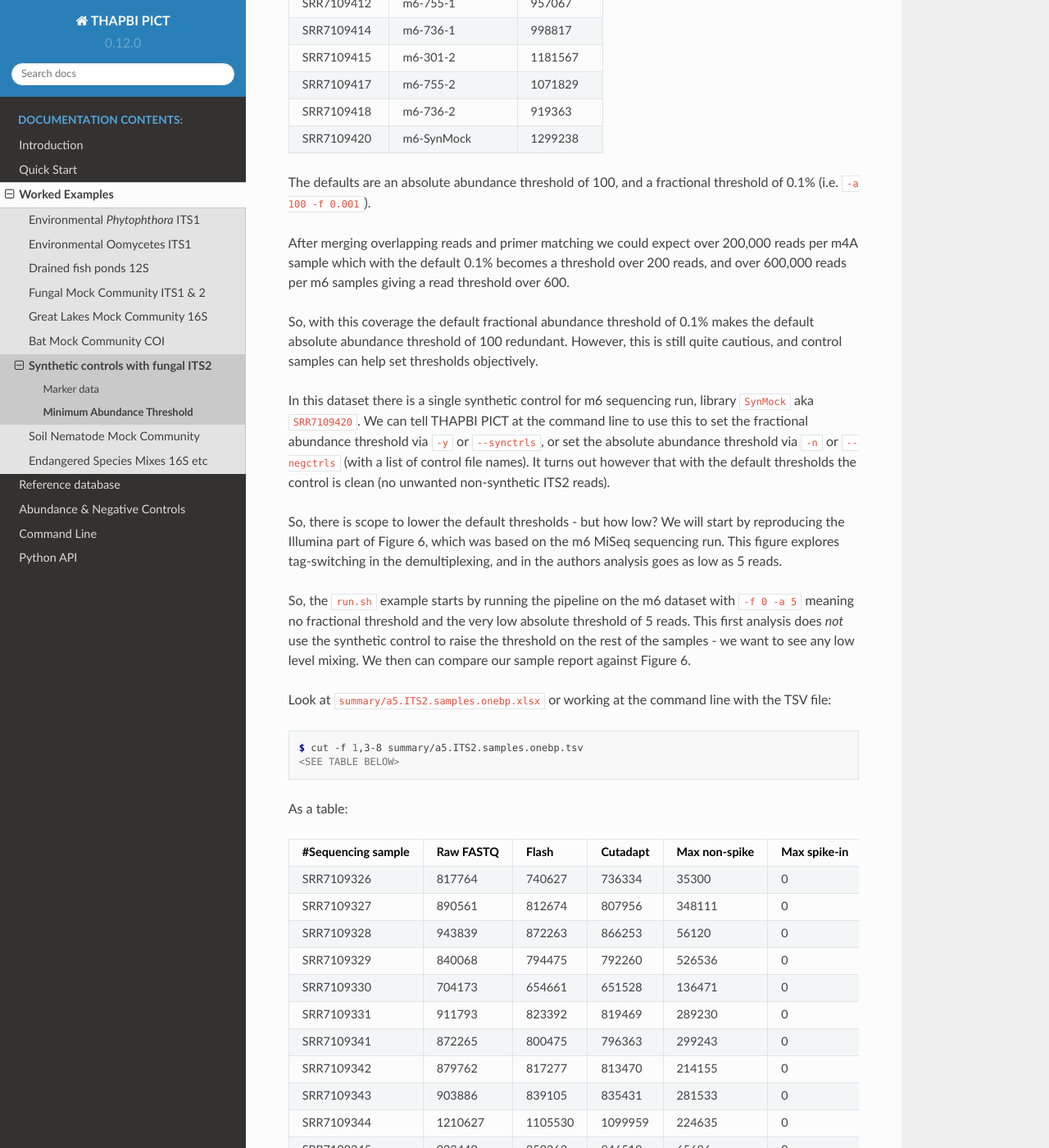
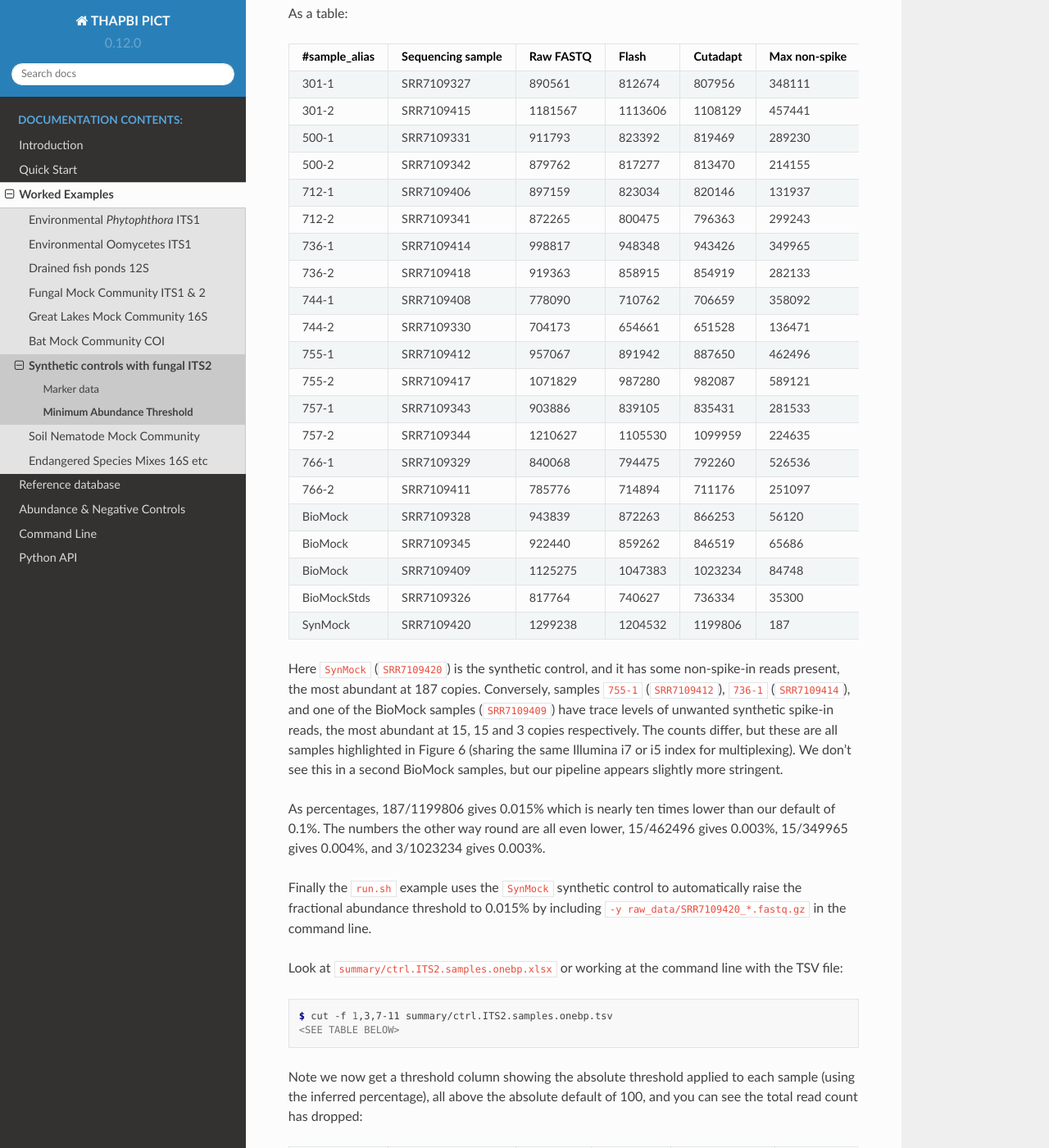
Before and after one commit to peterjc/thapbi-pict, a Sphinx documentation site: the page built from docs/examples/synthetic_mycobiome/abundance.rst, in a window 1280 px wide and 1400 px high, scrolled down 1896 px. Shown: the whole window at 82% size. Built offline with Sphinx 7.4.7 and the Read the Docs theme 2.0.0, drawn with Linux system fonts in a browser that asks for light colours; pages that are not in the unit, such as notebooks, are missing from menus; some of the changed text lies outside the part shown.

Commit message:
Focus on the m6 plate only

```diff
--- a/docs/examples/synthetic_mycobiome/abundance.rst
+++ b/docs/examples/synthetic_mycobiome/abundance.rst
@@ -2,46 +2,11 @@ Minimum Abundance Threshold
 ===========================
 
 With less samples multiplexed per sample than our own work (which guided the
-default settings), these samples were sequenced at much higher depth.
-The m4A plate has from 237,351 to 334,852 raw reads:
+default settings), these samples were sequenced at much higher depth:
 
 .. code:: console
 
-    $ grep -E "(name|m4A)" metadata.tsv | cut -f 1,2,4
-    <SEE TABLE BELOW>
-
-As a table:
-
-============= =================== ==========
-run_accession library_name        read_count
-============= =================== ==========
-SRR7109334    m4A-301-1           270478
-SRR7109346    m4A-mock3-32000b    290925
-SRR7109347    m4A-766-2           324127
-SRR7109348    m4A-mock3-32000am4A 296832
-SRR7109349    m4A-mock3-16000m4A  284316
-SRR7109350    m4A-766-1           302345
-SRR7109352    m4A-744-2           258138
-SRR7109353    m4A-301-2           296226
-SRR7109355    m4A-757-2           277106
-SRR7109358    m4A-stds            237351
-SRR7109377    m4A-736-1           279896
-SRR7109379    m4A-500-1           334852
-SRR7109380    m4A-757-1           282080
-SRR7109382    m4A-755-2           296389
-SRR7109383    m4A-500-2           275990
-SRR7109384    m4A-744-1           284153
-SRR7109385    m4A-736-2           264055
-SRR7109386    m4A-712-2           242161
-SRR7109387    m4A-712-1           265985
-SRR7109388    m4A-755-1           305617
-============= =================== ==========
-
-The second plate we are looking at, m6, has even higher depth:
-
-.. code:: console
-
-    $ grep -E "(name|m6)" metadata.tsv | cut -f 1,2,4
+    $ cut -f 1,2,5 metadata.tsv
     <SEE TABLE BELOW>
 
 As a table:
@@ -73,79 +38,130 @@ SRR7109420    m6-SynMock      1299238
 ============= =============== ==========
 
 The defaults are an absolute abundance threshold of 100, and a fractional
-threshold of 0.1% (i.e. ``-a 100 -f 0.001``).
-
-After merging overlapping reads and primer matching we could expect over 200,000
-reads per m4A sample which with the default 0.1% becomes a threshold over 200
-reads, and over 600,000 reads per m6 samples giving a read threshold over 600.
+threshold of 0.1% (i.e. ``-a 100 -f 0.001``). After merging overlapping reads
+and primer matching we could expect over 650,000 reads per m6 sample, giving a
+threshold over 650 reads.
 
 So, with this coverage the default fractional abundance threshold of 0.1% makes
-the default absolute abundance threshold of 100 redundant. However, this is
-still quite cautious, and control samples can help set thresholds objectively.
+the default absolute abundance threshold of 100 redundant. However, on this
+dataset our defaults are quite cautious, and control samples can help set
+thresholds objectively.
 
 In this dataset there is a single synthetic control for m6 sequencing run,
 library ``SynMock`` aka ``SRR7109420``. We can tell THAPBI PICT at the command
 line to use this to set the fractional abundance threshold via ``-y`` or
 ``--synctrls``, or set the absolute abundance threshold via ``-n`` or
 ``--negctrls`` (with a list of control file names). It turns out however that
-with the default thresholds the control is clean (no unwanted non-synthetic ITS2
-reads).
+with the default thresholds the control is clean (no unwanted non-synthetic
+ITS2 reads).
 
 So, there is scope to lower the default thresholds - but how low? We will start
 by reproducing the Illumina part of Figure 6, which was based on the m6 MiSeq
 sequencing run. This figure explores tag-switching in the demultiplexing, and
-in the authors analysis goes as low as 5 reads.
+in the authors' analysis goes as low as 5 reads.
 
-So, the ``run.sh`` example starts by running the pipeline on the m6 dataset with
-``-f 0 -a 5`` meaning no fractional threshold and the very low absolute
-threshold of 5 reads. This first analysis does *not* use the synthetic control
-to raise the threshold on the rest of the samples - we want to see any low level
-mixing. We then can compare our sample report against Figure 6.
+The ``run.sh`` example starts by running the pipeline on the m6 dataset with
+``-f 0 -a 2`` to accept everything except singletons (sequences which are only
+seen once in a sample; including them gives about ten times as many unique
+sequences which slows everything down). This first analysis does *not* use the
+synthetic control to raise the threshold on the rest of the samples - we want
+to see any low level mixing. We then can compare our sample report against
+Figure 6.
 
-Look at ``summary/a5.ITS2.samples.onebp.xlsx`` or working at the command line
+Look at ``summary/a2.ITS2.samples.onebp.xlsx`` or working at the command line
 with the TSV file:
-
 
 .. code:: console
 
-    $ cut -f 1,3-8 summary/a5.ITS2.samples.onebp.tsv
+    $ cut -f 1,3,5-10 summary/a2.ITS2.samples.onebp.tsv
     <SEE TABLE BELOW>
 
 As a table:
 
-================== ========= ======= ======== ============= ============ ==========
-#Sequencing sample Raw FASTQ Flash   Cutadapt Max non-spike Max spike-in Read count
-================== ========= ======= ======== ============= ============ ==========
-SRR7109326         817764    740627  736334   35300         0            602782
-SRR7109327         890561    812674  807956   348111        0            667575
-SRR7109328         943839    872263  866253   56120         0            721272
-SRR7109329         840068    794475  792260   526536        0            699349
-SRR7109330         704173    654661  651528   136471        0            552216
-SRR7109331         911793    823392  819469   289230        0            666624
-SRR7109341         872265    800475  796363   299243        0            660047
-SRR7109342         879762    817277  813470   214155        0            679563
-SRR7109343         903886    839105  835431   281533        0            705159
-SRR7109344         1210627   1105530 1099959  224635        0            927042
-SRR7109345         922440    859262  846519   65686         0            711511
-SRR7109406         897159    823034  820146   131937        0            675482
-SRR7109408         778090    710762  706659   358092        0            602283
-SRR7109409         1125275   1047383 1023234  84748         0            861570
-SRR7109411         785776    714894  711176   251097        0            589576
-SRR7109412         957067    891942  887650   462496        15           760868
-SRR7109414         998817    948348  943426   349965        15           813439
-SRR7109415         1181567   1113606 1108129  457441        0            955977
-SRR7109417         1071829   987280  982087   589121        0            830400
-SRR7109418         919363    858915  854919   282133        0            740813
-SRR7109420         1299238   1204532 1199806  187           103014       1028751
-================== ========= ======= ======== ============= ============ ==========
+============= ================= ========= ======= ======== ============= ============ ==========
+#sample_alias Sequencing sample Raw FASTQ Flash   Cutadapt Max non-spike Max spike-in Read count
+============= ================= ========= ======= ======== ============= ============ ==========
+301-1         SRR7109327        890561    812674  807956   348111        0            687951
+301-2         SRR7109415        1181567   1113606 1108129  457441        0            977004
+500-1         SRR7109331        911793    823392  819469   289230        0            689176
+500-2         SRR7109342        879762    817277  813470   214155        0            699634
+712-1         SRR7109406        897159    823034  820146   131937        0            703189
+712-2         SRR7109341        872265    800475  796363   299243        0            683058
+736-1         SRR7109414        998817    948348  943426   349965        15           834461
+736-2         SRR7109418        919363    858915  854919   282133        0            757098
+744-1         SRR7109408        778090    710762  706659   358092        0            614989
+744-2         SRR7109330        704173    654661  651528   136471        0            564238
+755-1         SRR7109412        957067    891942  887650   462496        15           782053
+755-2         SRR7109417        1071829   987280  982087   589121        0            848794
+757-1         SRR7109343        903886    839105  835431   281533        0            725058
+757-2         SRR7109344        1210627   1105530 1099959  224635        0            950458
+766-1         SRR7109329        840068    794475  792260   526536        0            712127
+766-2         SRR7109411        785776    714894  711176   251097        0            606887
+BioMock       SRR7109328        943839    872263  866253   56120         0            744007
+BioMock       SRR7109345        922440    859262  846519   65686         0            733784
+BioMock       SRR7109409        1125275   1047383 1023234  84748         3            884515
+BioMockStds   SRR7109326        817764    740627  736334   35300         0            628576
+SynMock       SRR7109420        1299238   1204532 1199806  187           103014       1043533
+============= ================= ========= ======= ======== ============= ============ ==========
 
-Here ``SRR7109420`` is the synthetic control, and it has some non-spike-in
-reads present, the most abundant at 187 copies. Conversely, samples
-``SRR7109412`` aka ``m6-755-1`` and ``SRR7109414`` aka ``m6-736-1`` have trace
-levels of unwanted synthetic spike-in reads, the most abundant at 15 copies.
-The counts differ, but these are the same samples highlighted in Figure 6
-(sharing the same Illumina i7 index for multiplexing).
+Here ``SynMock`` (``SRR7109420``) is the synthetic control, and it has some
+non-spike-in reads present, the most abundant at 187 copies. Conversely,
+samples ``755-1`` (``SRR7109412``), ``736-1`` (``SRR7109414``), and one of the
+BioMock samples (``SRR7109409``) have trace levels of unwanted synthetic
+spike-in reads, the most abundant at 15, 15 and 3 copies respectively. The
+counts differ, but these are all samples highlighted in Figure 6 (sharing the
+same Illumina i7 or i5 index for multiplexing). We don't see this in a second
+BioMock samples, but our pipeline appears slightly more stringent.
 
 As percentages, 187/1199806 gives 0.015% which is nearly ten times lower than
-our default of 0.1%. The numbers the other way round are even lower,
-15/462496 gives 0.003% and 15/349965 gives 0.004%.
+our default of 0.1%. The numbers the other way round are all even lower,
+15/462496 gives 0.003%, 15/349965 gives 0.004%, and 3/1023234 gives 0.003%.
+
+Finally the ``run.sh`` example uses the ``SynMock`` synthetic control to
+automatically raise the fractional abundance threshold to 0.015% by including
+``-y raw_data/SRR7109420_*.fastq.gz`` in the command line.
+
+Look at ``summary/ctrl.ITS2.samples.onebp.xlsx`` or working at the command line
+with the TSV file:
+
+.. code:: console
+
+    $ cut -f 1,3,7-11 summary/ctrl.ITS2.samples.onebp.tsv
+    <SEE TABLE BELOW>
+
+Note we now get a threshold column showing the absolute threshold applied to
+each sample (using the inferred percentage), all above the absolute default of
+100, and you can see the total read count has dropped:
+
+============= ================= ======== ========= ============= ============ ==========
+#sample_alias Sequencing sample Cutadapt Threshold Max non-spike Max spike-in Read count
+============= ================= ======== ========= ============= ============ ==========
+301-1         SRR7109327        807956   126       348111        0            579503
+301-2         SRR7109415        1108129  173       457441        0            829871
+500-1         SRR7109331        819469   128       289230        0            568338
+500-2         SRR7109342        813470   127       214155        0            578432
+712-1         SRR7109406        820146   128       131937        0            569100
+712-2         SRR7109341        796363   125       299243        0            570492
+736-1         SRR7109414        943426   148       349965        0            708900
+736-2         SRR7109418        854919   134       282133        0            653754
+744-1         SRR7109408        706659   111       358092        0            540600
+744-2         SRR7109330        651528   102       136471        0            472785
+755-1         SRR7109412        887650   139       462496        0            694277
+755-2         SRR7109417        982087   154       589121        0            754929
+757-1         SRR7109343        835431   131       281533        0            610580
+757-2         SRR7109344        1099959  172       224635        0            781213
+766-1         SRR7109329        792260   124       526536        0            648525
+766-2         SRR7109411        711176   111       251097        0            508838
+BioMock       SRR7109328        866253   136       56120         0            607401
+BioMock       SRR7109345        846519   132       65686         0            603188
+BioMock       SRR7109409        1023234  160       84748         0            718661
+BioMockStds   SRR7109326        736334   115       35300         0            526317
+SynMock       SRR7109420        1199806  100       187           103014       885058
+============= ================= ======== ========= ============= ============ ==========
+
+Note that Palmer *et al.* (2018) apply a threshold to unique sequences, but
+the thresholding strategy in THAPBI PICT applies the fractional threshold to
+all the samples (given in the same sub-folder as input, so you can separate
+your MiSeq runs, or your PCR plates, or just apply a global threshold). It is
+clear from this example that they had lower background PCR contamination to
+deal with - we find this masks any worries about the Illumina tag-switching.
```
Also changed, not shown: docs/examples/synthetic_mycobiome/sample_data.rst (+8 -13 lines), examples/synthetic_mycobiome/README.rst, 6 other files.
